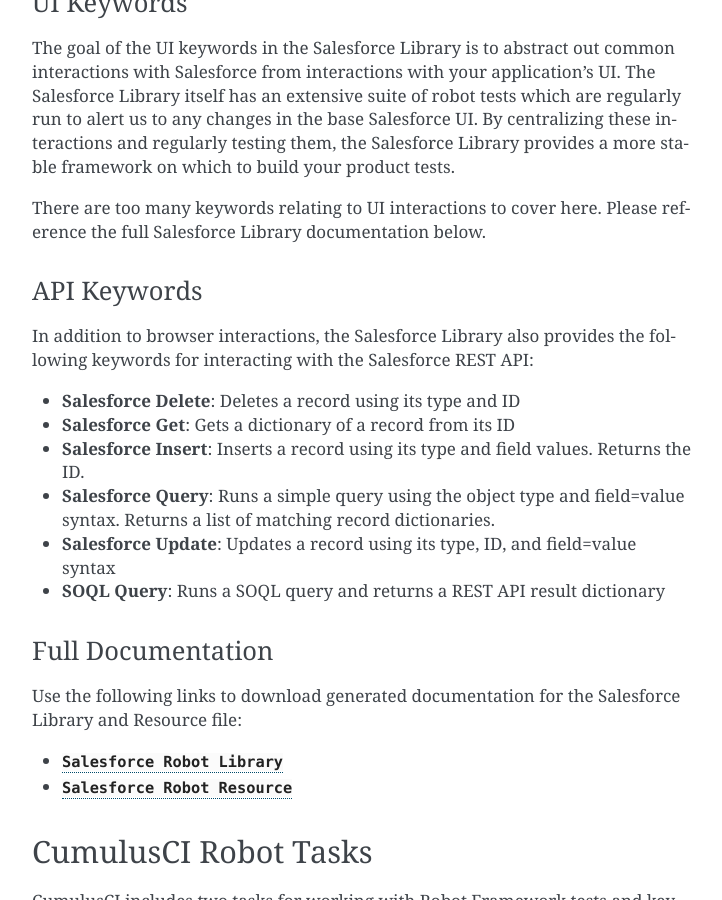
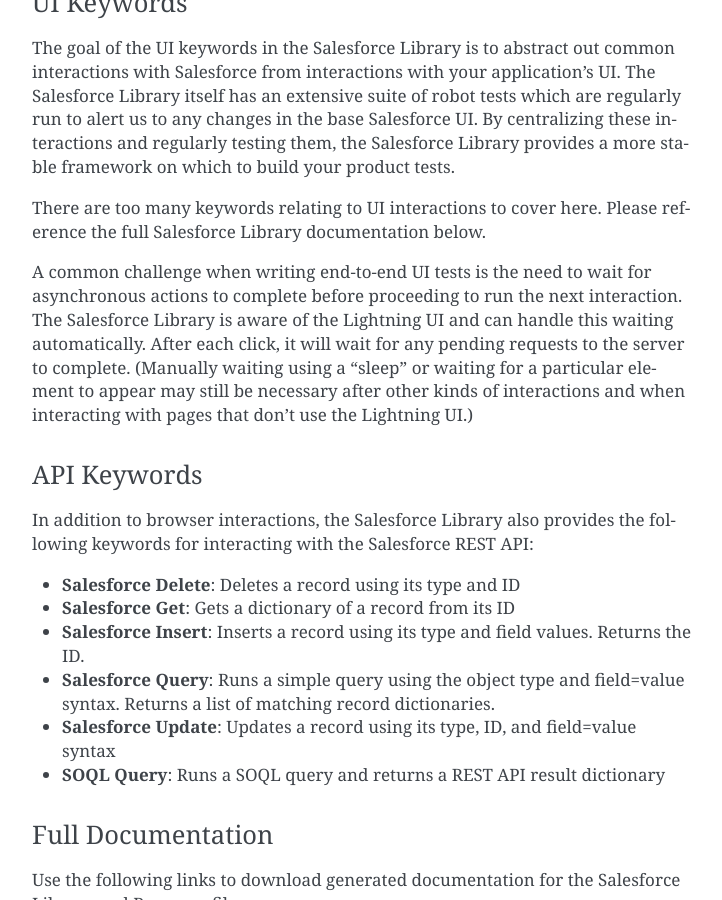
Before and after one commit to SFDO-Tooling/CumulusCI, a Sphinx documentation site: the page built from docs/robotframework.rst, in a window 1280 px wide and 900 px high, scrolled down 5184 px. Shown: the whole window, without its empty margins (388-1110 px from the left). Built offline with Sphinx 7.4.7, drawn with Linux system fonts in a browser that asks for light colours; pages that are not in the unit, such as notebooks, are missing from menus.

Commit message:
Document the wait-for-aura feature

```diff
--- a/docs/robotframework.rst
+++ b/docs/robotframework.rst
@@ -179,6 +179,8 @@
 
 There are too many keywords relating to UI interactions to cover here.  Please reference the full Salesforce Library documentation below.
 
+A common challenge when writing end-to-end UI tests is the need to wait for asynchronous actions to complete before proceeding to run the next interaction. The Salesforce Library is aware of the Lightning UI and can handle this waiting automatically. After each click, it will wait for any pending requests to the server to complete. (Manually waiting using a "sleep" or waiting for a particular element to appear may still be necessary after other kinds of interactions and when interacting with pages that don't use the Lightning UI.)
+
 API Keywords
 ------------
 In addition to browser interactions, the Salesforce Library also provides the following keywords for interacting with the Salesforce REST API:
```
